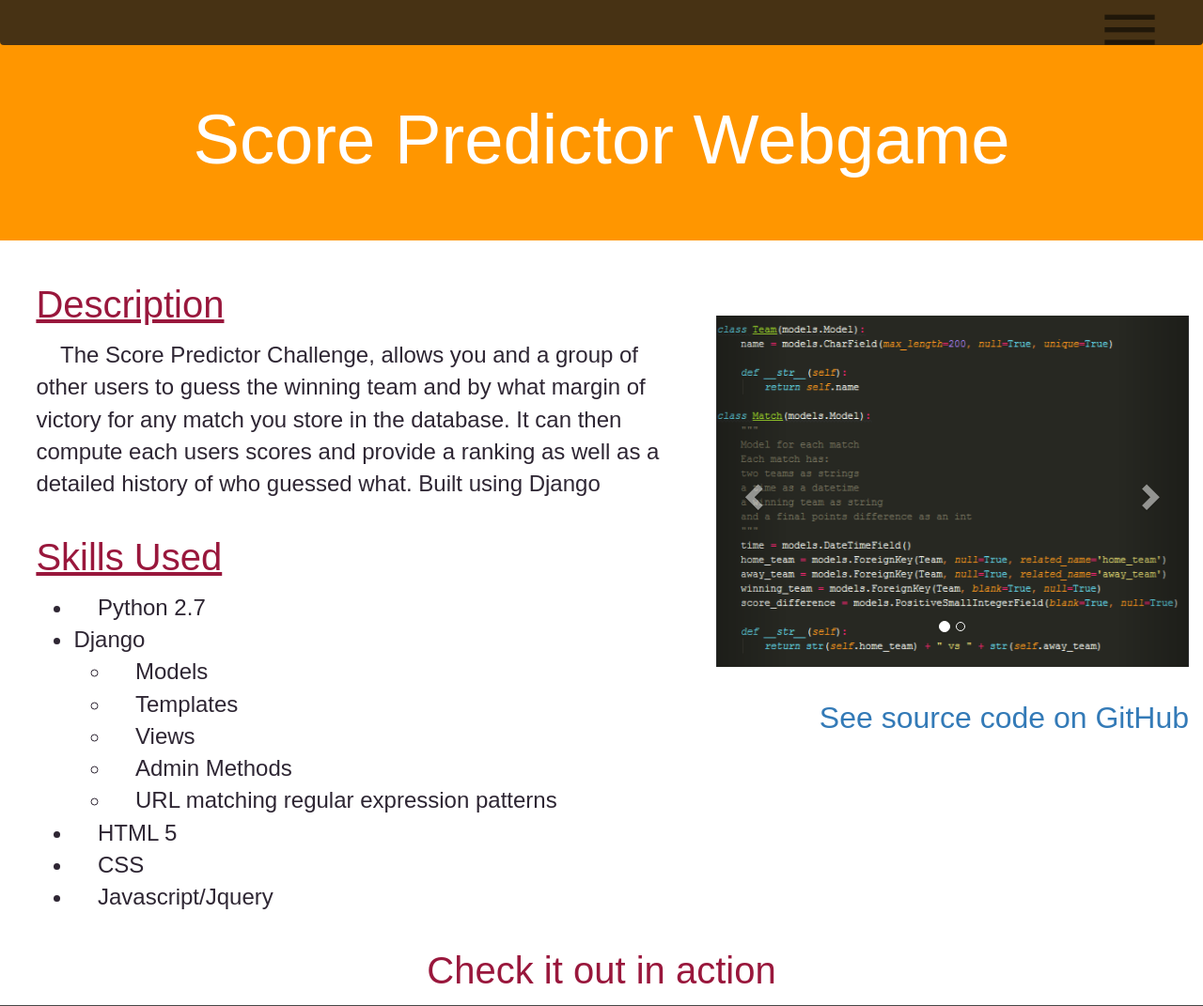
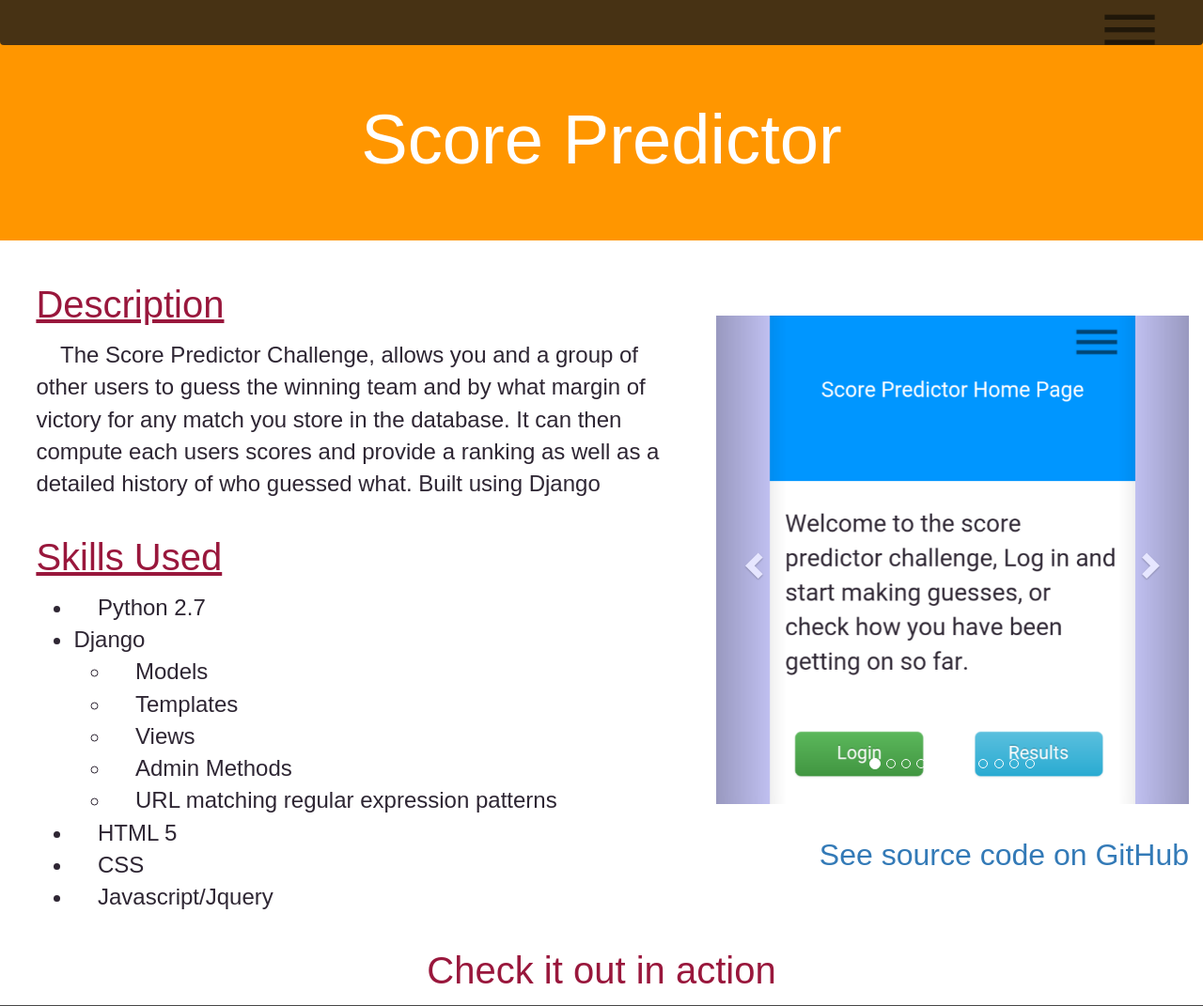
Before and after one commit to BarnettMichael/website, a Django app: page /projects/score_predictor in a window 1280 px wide. Shown: the top 1071 px of the page at 94% size. Run offline with Django 3.2, Linux system fonts and the light colour scheme; parts of the project's set-up code (start-up, migrations or seed data) failed here and were passed over; some libraries are stand-ins or nearby versions.

Commit message:
added pictures of score_predictor to project_score_predictor.html carousel

```diff
--- a/website/static/css/projects.css
+++ b/website/static/css/projects.css
@@ -51,8 +51,12 @@
 .project_media {
     background-color: rgba(0, 0, 255, 0.2);
     margin-bottom: 4vh;
-    /*height: 66vh;*/
     }
+
+.carousel-inner .item img {
+    height: 65vh;
+    object-fit: contain;
+}
 
 .github_link {
     font-size: 2em;
--- a/website/templates/website/project_score_predictor.html
+++ b/website/templates/website/project_score_predictor.html
@@ -5,7 +5,7 @@
 
 {% block head_title %}Score Predictor Project{% endblock %}
 
-{% block content_title %} Score Predictor Webgame {% endblock %}
+{% block content_title %} Score Predictor {% endblock %}
 
 {% block project_description %}
 The Score Predictor Challenge, allows you and a group of other users to guess the winning team and by what margin of victory
@@ -37,16 +37,53 @@ Built using Django
 <ol class="carousel-indicators">
     <li data-target="#media_carousel" data-slide-to="0" class="active"></li>
     <li data-target="#media_carousel" data-slide-to="1"></li>
+    <li data-target="#media_carousel" data-slide-to="2"></li>
+    <li data-target="#media_carousel" data-slide-to="3"></li>
+    <li data-target="#media_carousel" data-slide-to="4"></li>
+    <li data-target="#media_carousel" data-slide-to="5"></li>
+    <li data-target="#media_carousel" data-slide-to="6"></li>
+    <li data-target="#media_carousel" data-slide-to="7"></li>
+    <li data-target="#media_carousel" data-slide-to="8"></li>
+    <li data-target="#media_carousel" data-slide-to="9"></li>
+    <li data-target="#media_carousel" data-slide-to="10"></li>
 </ol>
 
 <div class="carousel-inner" role="listbox">
     <div class="item active">
+        <img src="{% static 'img/sp_home.png' %}" alt="ScorePredictorHome">
+    </div>
+    <div class="item">
+        <img src="{% static 'img/sp_home2.png' %}" alt="ScorePredictorHome2">
+    </div>
+    <div class="item">
+        <img src="{% static 'img/sp_login_landscape.png' %}" alt="ScorePredictorLogInScreen">
+    </div>
+    <div class="item">
+        <img src="{% static 'img/sp_home_logged_in.png' %}" alt="ScorePredictorLoggedIn">
+    </div>
+    <div class="item">
         <img src="{% static 'img/score_predictor_models.png' %}" alt="ScorePredictorModels">
     </div>
-
     <div class="item">
         <img src="{% static 'img/score_predictor_views.png' %}" alt="ScorePredictorViews">
     </div>
+    <div class="item">
+        <img src="{% static 'img/sp_guesses.png' %}" alt="ScorePredictorGuessesTop">
+    </div>
+    <div class="item">
+        <img src="{% static 'img/sp_guesses2.png' %}" alt="ScorePredictorGuessesBottom">
+    </div>
+    <div class="item">
+        <img src="{% static 'img/sp_guesses_selection.png' %}" alt="ScorePredictorGuessSelection">
+    </div>
+    <div class="item">
+        <img src="{% static 'img/sp_results.png' %}" alt="ScorePredictorResults">
+    </div>
+    <div class="item">
+        <img src="{% static 'img/sp_menu.png' %}" alt="ScorePredictorMenu">
+    </div>
+
+
 </div>
 {% endblock %}
 
```
Also changed, not shown: website/static/img/sp_guesses.png (added), website/static/img/sp_guesses2.png (added), website/static/img/sp_guesses_selection.png (added), website/static/img/sp_home.png (added), website/static/img/sp_home2.png (added), website/static/img/sp_home_logged_in.png (added), website/static/img/sp_login_landscape.png (added), website/static/img/sp_menu.png (added), website/static/img/sp_results.png (added).
